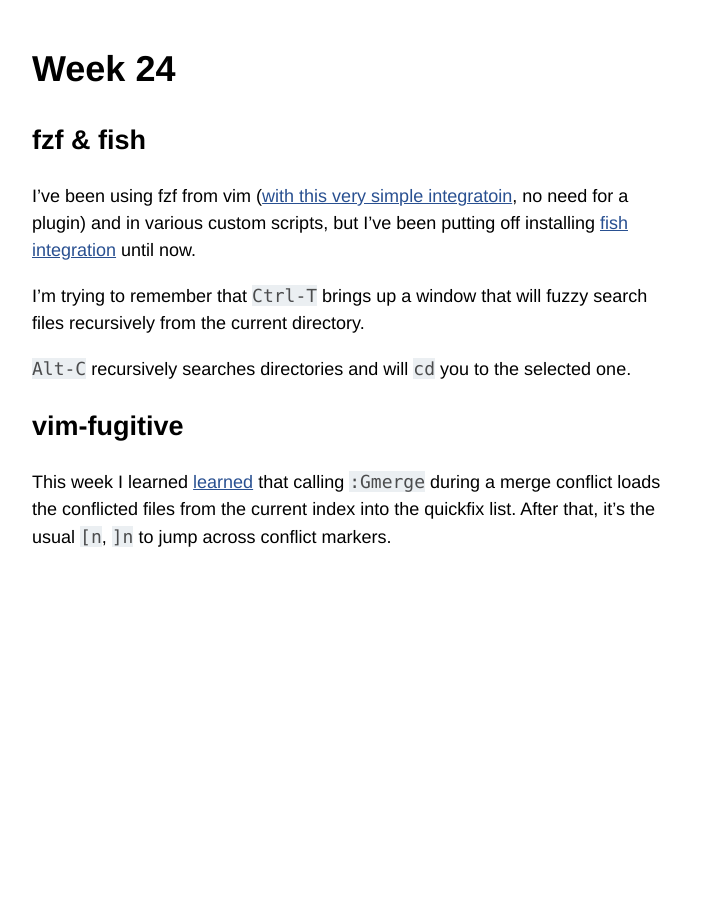
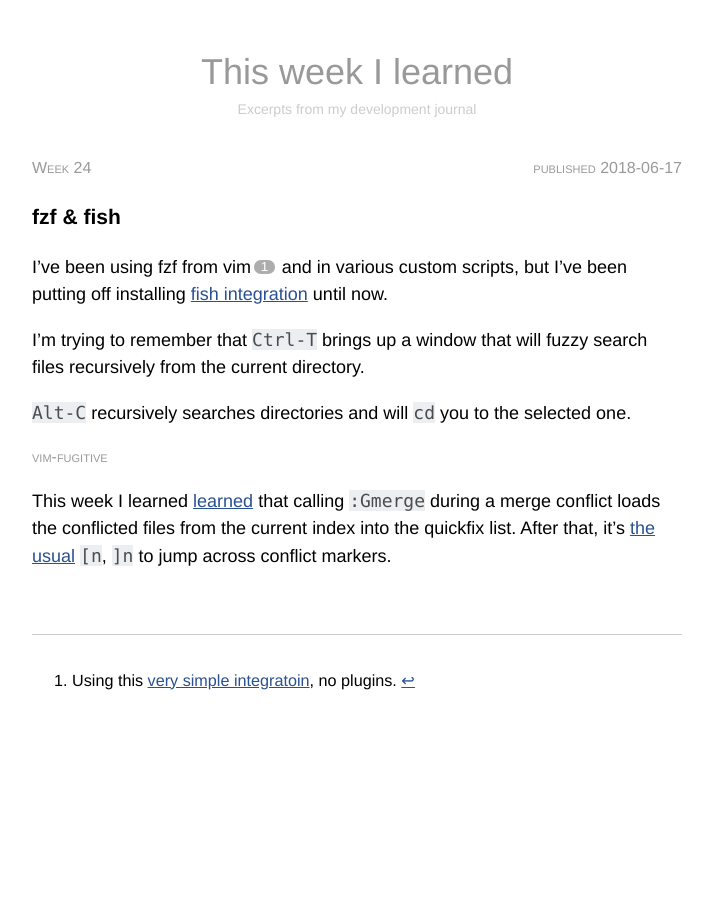
Before and after one commit to mfilej/mfilej.github.io, a Jekyll site: the page built from _posts/2018-06-17-twil-24.md, in a window 1280 px wide. Shown: the whole page, without its empty margins (283-995 px from the left). Built offline with Jekyll 4.4.1, drawn with Linux system fonts in a browser that asks for light colours; nearby versions of some CDN libraries; comment, search, counter and statistics services are not loaded.

Commit message:
Customize TWIL layout

```diff
--- /dev/null
+++ b/_layouts/twil.html
@@ -0,0 +1,23 @@
+---
+layout: default
+---
+
+<article class="{{ page.categories }}">
+  <header>
+    <h1>This week I learned</h1>
+    <p>Excerpts from my development journal</p>
+  </header>
+
+  <h2>
+    <span>{{ page.title }}</span>
+    <span class="pubdate">
+      published
+      <time datetime="{{ page.date | date_to_xmlschema }}">
+        {{ page.date | date: "%Y-%m-%d" }}
+      </time>
+    </span>
+  </h2>
+
+
+  {{ content }}
+</article>
--- a/_posts/2018-06-17-twil-24.md
+++ b/_posts/2018-06-17-twil-24.md
@@ -1,16 +1,13 @@
 ---
-title: "TWIL: Week 24"
-layout: default
+title: Week 24
+layout: twil
 category: twil
-tags: [fish, fzf, vim, git, vim-fugitive]
+tags: [fish, fzf, vim, git, vim-fugitive, vim-unimpaired]
 ---
 
-# Week 24
+### fzf & fish
 
-## fzf & fish
-
-I've been using fzf from vim ([with this very simple integratoin][fzf-vim], no
-need for a plugin) and in various custom scripts, but I've been putting off
+I've been using fzf from vim[^1] and in various custom scripts, but I've been putting off
 installing [fish integration][fzf-fish] until now.
 
 I'm trying to remember that `Ctrl-T` brings up a window that will fuzzy search
@@ -22,9 +19,12 @@
 
 This week I learned [learned][gmerge-reddit] that calling `:Gmerge` during a
 merge conflict loads the conflicted files from the current index into the
-quickfix list. After that, it's the usual `[n`, `]n` to jump across conflict
+quickfix list. After that, it's [the usual][vim-unimpaired] `[n`, `]n` to jump across conflict
 markers.
 
 [gmerge-reddit]: https://www.reddit.com/r/vim/comments/6kfyae/vimfugitive_workflow/djlto95/
 [fzf-fish]: https://github.com/fisherman/fzf
 [fzf-vim]: https://github.com/mfilej/dotfiles/blob/b4767450fe5498af5f5ff7b14cf7bb665c937286/.vimrc#L13-L14
+[vim-unimpaired]: https://github.com/tpope/vim-unimpaired
+
+[^1]: Using this [very simple integratoin][fzf-vim], no plugins.
--- a/base.sass
+++ b/base.sass
@@ -25,27 +25,13 @@
   font-family: "Avenir Next", "Helvetica Neue", "Helvetica", sans-serif
   line-height: 1.5
 
-  &>header,
+  &>header, &>article,
   &>h1, &>h2, &>h3, &>h4, &>h5, &>h6,
   &>p, &>blockquote, &>code, &>figure,
   &>ul, &>ol, &>table,
   &>.footnotes
     +content-width
     box-sizing: border-box
-
-body>header
-  text-align: center
-  padding-bottom: 1rem
-  margin-bottom: 1rem
-  &>h1
-    color: #999
-    font-weight: 300
-    font-size: 36px
-    margin: 0
-  &>p
-    color: #ccc
-    font-size: 14px
-    margin: 0
 
 figure
   img
@@ -123,16 +109,32 @@
     img
       width: 100%
 
-h2.twil
-  font-variant: small-caps
-  font-size: 16px
-  font-weight: normal
-  text-align: left
-  color: #999
-  span
-    float: right
+.twil
+  padding-top: 1.5rem
+  &>header
+    text-align: center
+    padding-bottom: 1rem
+    margin-bottom: 1rem
+    &>h1
+      color: #999
+      font-weight: 300
+      font-size: 36px
+      margin: 0
+    &>p
+      color: #ccc
+      font-size: 14px
+      margin: 0
 
-.pubdate
+  h2
+    font-variant: small-caps
+    font-size: 16px
+    font-weight: normal
+    text-align: left
+    color: #999
+    span.pubdate
+      float: right
+
+body>.pubdate
   text-align: right
   font-size: 80%
   color: #ccc
```
